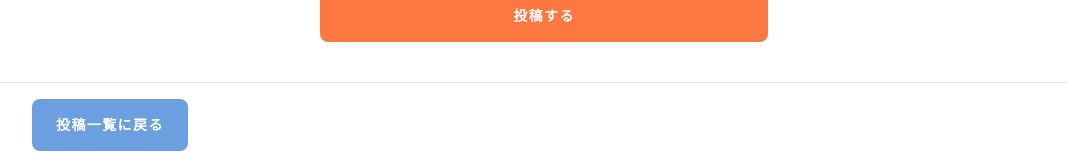
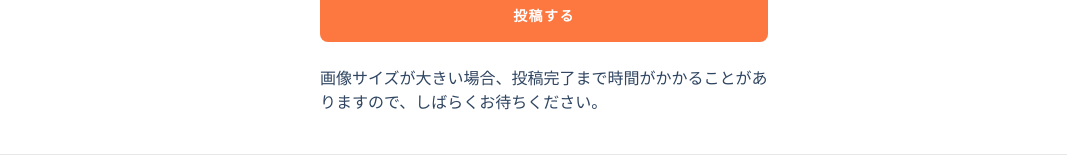
Before and after one commit to yko-git/akapo-app, a Next.js app in the folder front/: page /posts/new in a window 1280 px wide. Shown: the part 750-914 px from the top of the page, without its empty margins (96-1163 px from the left). Built offline with nearby package versions, Linux system fonts and the light colour scheme; no server answers; sample sign-in values are in the browser's storage.

Commit message:
注釈追加（develop）

```diff
--- a/front/components/posts/createPost/index.tsx
+++ b/front/components/posts/createPost/index.tsx
@@ -132,6 +132,9 @@ const CreatePost = () => {
       >
         {isSubmitting ? "投稿送信中..." : submitMessage}
       </Button>
+      <p>
+        画像サイズが大きい場合、投稿完了まで時間がかかることがありますので、しばらくお待ちください。
+      </p>
       {imageUrl && (
         <div>
           <h3>アップロードされた画像:</h3>
```
